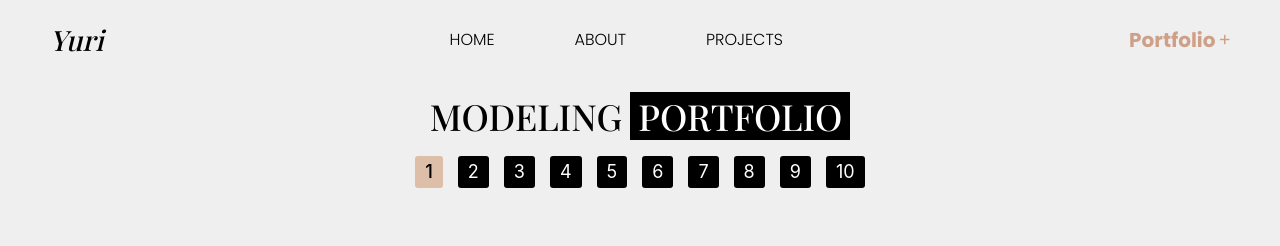
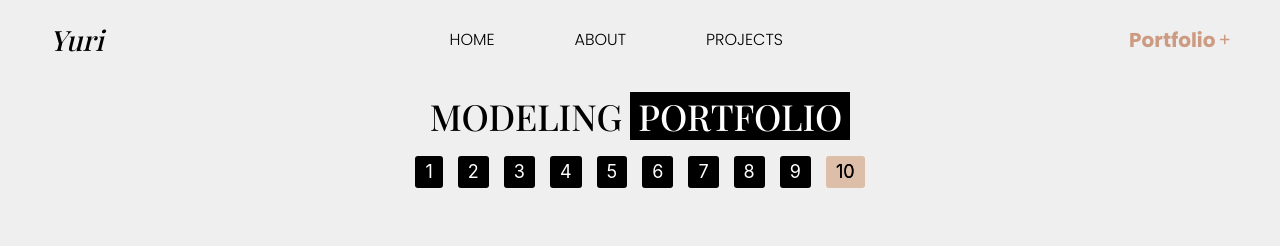
Before and after one commit to IamTPL/model_portfolio, a React (Vite) app: page /portfolio in a window 1280 px wide. Shown: the top 246 px of the page. Built offline with nearby package versions, Linux system fonts and the light colour scheme; a web font is replaced by a local one.

Commit message:
update-11/2-4

```diff
--- a/src/Page/Portfolio/Portfolio.jsx
+++ b/src/Page/Portfolio/Portfolio.jsx
@@ -79,7 +79,7 @@ const Portfolio = () => {
                 </h1>
             </div>
             <div className="mt-5 text-center mx-auto lg:px-10 sm:px-4 xs:px-2">
-                <Tabs defaultActiveKey="15" items={items} />
+                <Tabs defaultActiveKey="10" items={items} />
             </div>
         </div>
     );
--- a/src/Page/Portfolio/tabs/Tab12.jsx
+++ b/src/Page/Portfolio/tabs/Tab12.jsx
@@ -240,10 +240,7 @@ const Tab12 = () => {
             </div>
 
             <div className="xs:col-span-2">
-                <a
-                    href={windowWidth > 575 ? img_4_15 : img_4_15x200}
-                    data-fancybox="tab15"
-                >
+                <a href={img_4_15} data-fancybox="tab15">
                     <div
                         className="relative img_block"
                         onClick={() => {
```
